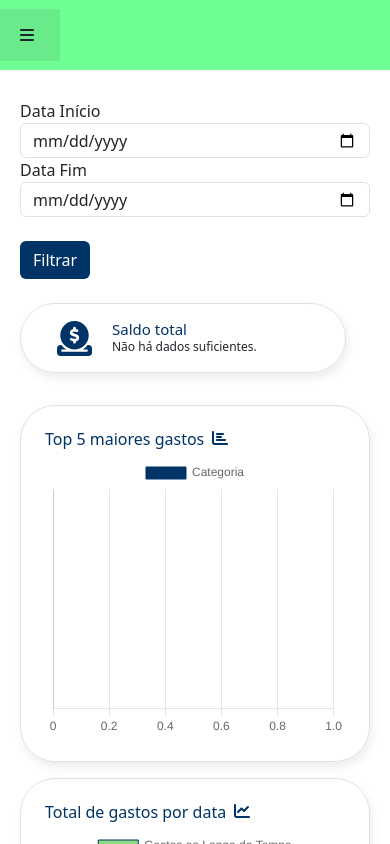
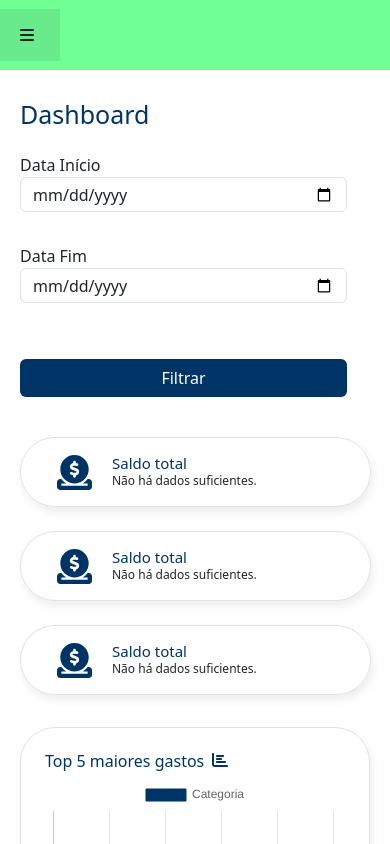
Before and after one commit to biancacostamelo/sistema-financeiro, a React (Create React App) app in the folder sistema/: page /Dashboard in a window 390 px wide. Shown: the top 844 px of the page. Built offline with nearby package versions, Linux system fonts and the light colour scheme; no server answers.

Commit message:
mudando layout do dashboard

```diff
--- a/sistema/src/components/tableentradas.jsx
+++ b/sistema/src/components/tableentradas.jsx
@@ -41,7 +41,28 @@ const Tableentradas = () => {
                 <div className="div3">
                     <h2>Tabela de Entradas</h2>
                 </div>
-                <div className="div3 filtroData ">
+                <div className="div3 filtroDashboard">
+                            <div>
+                                <label>Data Início</label>
+                                <input
+                                    type="date"
+                                    value={startData}
+                                    onChange={(e) => setStartData(e.target.value)}
+                                    className="form-control"
+                                />
+                            </div>
+                            <div>
+                                <label>Data Fim</label>
+                                <input
+                                    type="date"
+                                    value={endData}
+                                    onChange={(e) => setEndData(e.target.value)}
+                                    className="form-control"
+                                />
+                            </div>
+                            <button onClick={Filtrar} className="btn mt-4" style={{ backgroundColor: '#003366', color: '#fff' }}>Filtrar</button>
+                    </div >
+                {/* <div className="div3 filtroData ">
                     <span>Filtrar</span>
                     <div className="position-relative">
                         <label htmlFor="startData" className="label">Data começo</label>
@@ -53,7 +74,7 @@ const Tableentradas = () => {
                         <input type="date" className="input2" name="endData" value={endData} onChange={(e) => setEndData(e.target.value)} />
                     </div>
                     <button className="botao2" onClick={Filtrar}>filtrar</button>
-                </div>
+                </div> */}
                 <div className="div2">
                     <table className="table">
                         <thead>
--- a/sistema/src/components/tablesaidas.jsx
+++ b/sistema/src/components/tablesaidas.jsx
@@ -41,19 +41,27 @@ const Tablesaidas = () => {
         <div className="div3">
           <h2>Tabela de Saídas</h2>
         </div>
-        <div className="div3 filtroData">
-          <span>Filtrar</span>
-          <div className="position-relative">
-            <label htmlFor="startData" className="label">Data começo</label>
-            <input type="date" className="input2" name="startData" value={startData} onChange={(e) => setStartData(e.target.value)} />
+        <div className="div3 filtroDashboard">
+          <div>
+            <label>Data Início</label>
+            <input
+              type="date"
+              value={startData}
+              onChange={(e) => setStartData(e.target.value)}
+              className="form-control"
+            />
           </div>
-          <p>até</p>
-          <div className="position-relative">
-            <label htmlFor="endData" className="label">Data final</label>
-            <input type="date" className="input2" name="endData" value={endData} onChange={(e) => setEndData(e.target.value)} />
+          <div>
+            <label>Data Fim</label>
+            <input
+              type="date"
+              value={endData}
+              onChange={(e) => setEndData(e.target.value)}
+              className="form-control"
+            />
           </div>
-          <button className="botao2" onClick={Filtrar}>filtrar</button>
-        </div>
+          <button onClick={Filtrar} className="btn mt-4" style={{ backgroundColor: '#003366', color: '#fff' }}>Filtrar</button>
+        </div >
         <div className="div2">
           <table className="table">
             <thead>
--- a/sistema/src/css/style.css
+++ b/sistema/src/css/style.css
@@ -274,6 +274,14 @@ select {
   float: right !important;
 }
 
+.filtroDashboard{
+    justify-content: end;
+    display: flex;
+    flex-direction: row;
+    gap: 2rem;
+    /*justify-content-end flex-row d-flex gap-4*/
+}
+
 @media (max-width: 668px) {
   .formcadastro {
     box-shadow: rgba(0, 0, 0, 0) 0px 0px 0px !important;
@@ -282,6 +290,17 @@ select {
 }
 
 @media (max-width: 1219px) {
+  .filtroDashboard{
+    justify-content: end;
+    display: flex;
+    flex-direction: column;
+    gap: 2rem;
+    width: 90% !important;
+    margin-top: 1rem !important;
+    margin-bottom: 1rem;
+    /*justify-content-end flex-row d-flex gap-4*/
+  }
+
   .anavbar {
     float: right;
   }
--- a/sistema/src/paginas/dashboard.jsx
+++ b/sistema/src/paginas/dashboard.jsx
@@ -152,9 +152,11 @@ const Dashboard = () => {
     return (
         <div className="campo">
             <Pesquisa />
-            <div className="dados pt-4">
-                <div className="row mb-4">
-                    <div className="col-sm-4">
+            <div className="dados pt-4 w-100">
+                <div className="row mb-4 w-60">
+                    <div className="col-xl-6 align-items-center d-flex"><h2>Dashboard</h2></div>
+                    <div className="col-xl-6 filtroDashboard">
+                            <div>
                                 <label>Data Início</label>
                                 <input
                                     type="date"
@@ -163,7 +165,7 @@ const Dashboard = () => {
                                     className="form-control"
                                 />
                             </div>
-                    <div className="col-sm-4">
+                            <div>
                                 <label>Data Fim</label>
                                 <input
                                     type="date"
@@ -172,12 +174,40 @@ const Dashboard = () => {
                                     className="form-control"
                                 />
                             </div>
-                    <div className="col-sm-4">
                             <button onClick={fetchData} className="btn mt-4" style={{ backgroundColor: '#003366', color: '#fff' }}>Filtrar</button>
+                    </div >
+                    <div className="col-md-4">
+                            <div className="border  mt-4 p-3 d-flex align-items-center" style={{ width: '96%' }}>
+                                <FontAwesomeIcon icon={faCircleDollarToSlot} style={{ color: '#003366', height: '35px', marginRight: '20px', marginLeft: '20px' }} />
+                                <div>
+                                    <h6 style={{ color: '#003366', margin: 0 }}>Saldo total</h6>
+                                    {saldototal.length > 0 && saidastotais.length > 0 ? (
+                                        <p style={{ fontSize: '15pt', margin: 0 }}>
+                                            ${saldototal[0]['SUM(preco)'] - saidastotais[0]['sum(preco)']}
+                                        </p>
+                                    ) : (
+                                        <p style={{ margin: 0 }}>Não há dados suficientes.</p>
+                                    )}
                                 </div>
-                    <div className="row">
-                        <div className="col-sm-12" style={{ width: '360px' }}>
-                            <div className="border  mt-4 p-3 d-flex align-items-center" style={{ width: '100%' }}>
+                            </div>
+                    </div>
+                    <div className="col-md-4">
+                            <div className="border  mt-4 p-3 d-flex align-items-center" style={{ width: '96%' }}>
+                                <FontAwesomeIcon icon={faCircleDollarToSlot} style={{ color: '#003366', height: '35px', marginRight: '20px', marginLeft: '20px' }} />
+                                <div>
+                                    <h6 style={{ color: '#003366', margin: 0 }}>Saldo total</h6>
+                                    {saldototal.length > 0 && saidastotais.length > 0 ? (
+                                        <p style={{ fontSize: '15pt', margin: 0 }}>
+                                            ${saldototal[0]['SUM(preco)'] - saidastotais[0]['sum(preco)']}
+                                        </p>
+                                    ) : (
+                                        <p style={{ margin: 0 }}>Não há dados suficientes.</p>
+                                    )}
+                                </div>
+                            </div>
+                    </div>
+                    <div className="col-md-4">
+                            <div className="border  mt-4 p-3 d-flex align-items-center" style={{ width: '96%' }}>
                                 <FontAwesomeIcon icon={faCircleDollarToSlot} style={{ color: '#003366', height: '35px', marginRight: '20px', marginLeft: '20px' }} />
                                 <div>
                                     <h6 style={{ color: '#003366', margin: 0 }}>Saldo total</h6>
@@ -193,11 +223,10 @@ const Dashboard = () => {
                     </div>
                 </div>
             </div>
-            </div>
             <div className="dados mb-3 pt-2">
                 <div className="row">
-                    <div className="col-sm-4 mb-3" style={{ width: '360px' }}>
-                        <div className="border p-4">
+                    <div className="col-sm-7 mb-3">
+                        <div className="border p-4 w-100">
                             <div className="d-flex">
                                 <h5 style={{ marginRight: '8px' }}>Top 5 maiores gastos</h5>
                                 <FontAwesomeIcon icon={faChartBar} color='#003366' />
@@ -207,7 +236,7 @@ const Dashboard = () => {
                             </div>
                         </div>
                     </div>
-                    <div className="col-md-4 mb-3" style={{ width: '360px' }}>
+                    <div className="col-md-5 mb-3" >
                         <div className="border p-4">
                             <div className="d-flex">
                                 <h5 style={{ marginRight: '8px' }}>Total de gastos por data</h5>
@@ -229,9 +258,20 @@ const Dashboard = () => {
                             </div>
                         </div>
                     </div>
+                    <div className="col-xxl-4" style={{ width: '360px' }}>
+                        <div className="border p-3">
+                            <div className="d-flex">
+                                <h5 style={{ marginRight: '8px' }}>Gastos por Categoria</h5>
+                                <FontAwesomeIcon icon={faChartColumn} color='#003366' />
+                            </div>
+                            <div style={{ height: '280px', width: '100%' }}>
+                                <Bar data={topGastosCategoria} options={{ responsive: true, maintainAspectRatio: false }} />
                             </div>
                         </div>
-            <div className="dados">
+                    </div>
+                </div>
+            </div>
+            {/* <div className="dados">
                 <div className="row">
                     <div className="col-xxl-12" style={{ width: '360px' }}>
                         <div className="border p-3">
@@ -244,8 +284,9 @@ const Dashboard = () => {
                             </div>
                         </div>
                     </div>
+
                 </div>
-            </div>
+            </div> */}
         </div>
     )
 }
--- a/sistema/src/server.js
+++ b/sistema/src/server.js
@@ -9,7 +9,7 @@ app.use(bodyparser.urlencoded({ extended: true }))
 
 const conexao = mysql.createConnection({
     host: 'localhost',
-    password: 'root',
+    password: '',
     database: 'financeiro',
     user: 'root'
 })
```
Lines whose indentation alone changed are shown as unchanged.
